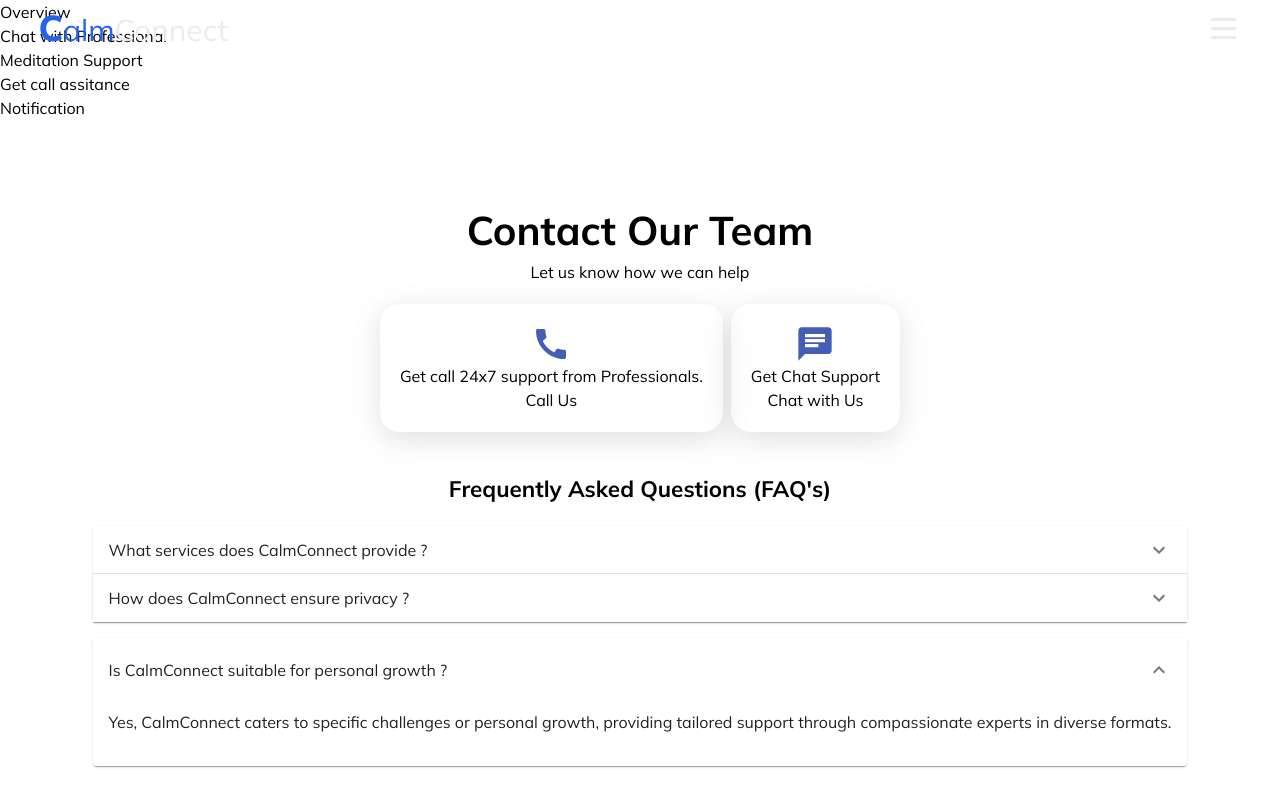
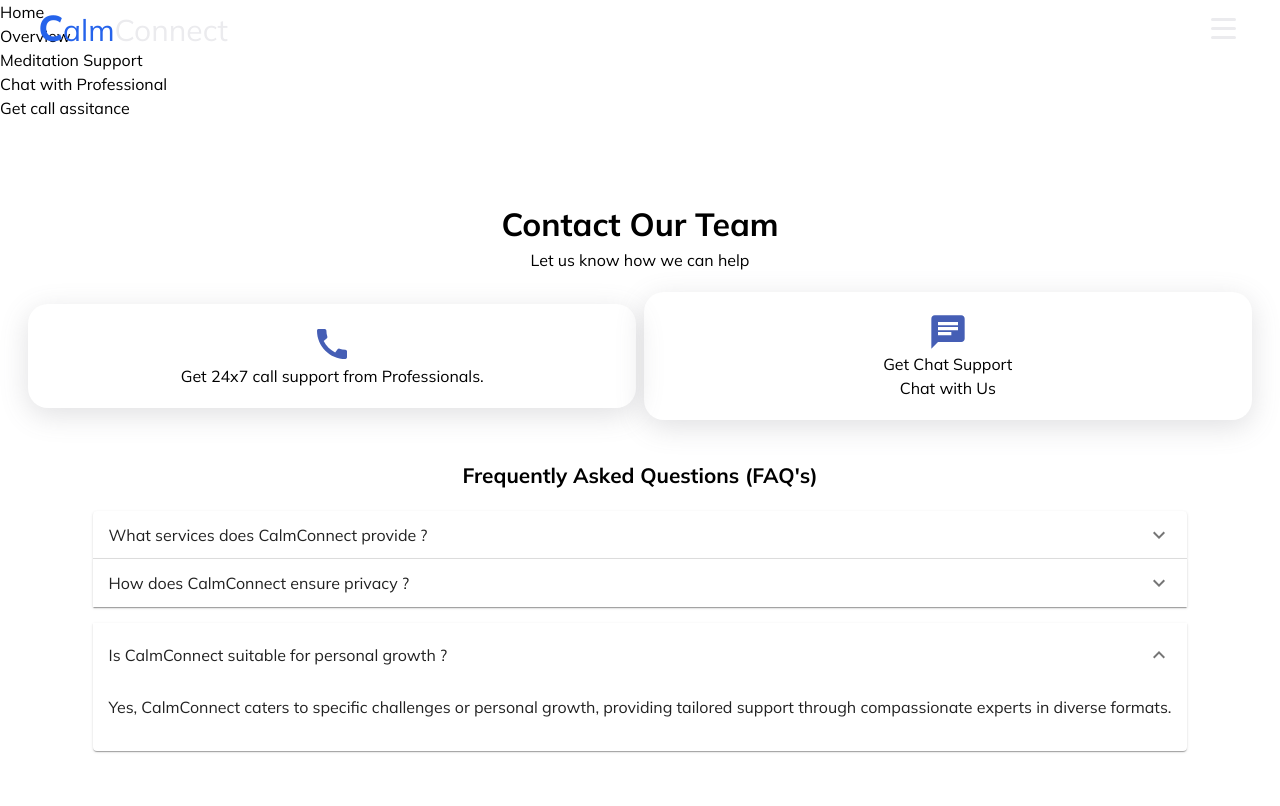
Before and after one commit to Omkar011923/Hackathon-Project, a React (Create React App) app in the folder myapp/: page /CallSupport in a window 1280 px wide. Built offline with nearby package versions, Linux system fonts and the light colour scheme.

Commit message:
fix issues

```diff
--- a/myapp/src/Components/Nav.js
+++ b/myapp/src/Components/Nav.js
@@ -11,11 +11,13 @@
     <>
       <div className="nav-logo bg-transparent">
         <h1 className="text-3xl">
+          <Link to={"/"}>
             <span className="text-blue-600">
               {" "}
               <span className="font-extrabold text-4xl">C</span>alm
             </span>
             Connect
+          </Link>
         </h1>
         <div className="hamburger" id="hamburger" onClick={toggleSidebar}>
           <div className="bar"></div>
@@ -26,20 +28,19 @@
       <div className={`sidebar ${sidebarOpen ? "open" : ""}`}>
         <ul>
           <li>
-            <Link to={"/Overview"}>Overview</Link>
-          </li>
-
-          <li>
-            <Link to={"/Chat"}>Chat with Professional</Link>
+            <Link to={"/"} onClick={toggleSidebar}>Home</Link>
           </li>
           <li>
-            <Link to={"/Meditation"}>Meditation Support</Link>
+            <Link to={"/Overview"} onClick={toggleSidebar}>Overview</Link>
           </li>
           <li>
-            <Link to={"/CallSupport"}>Get call assitance</Link>
+            <Link to={"/Meditation"} onClick={toggleSidebar}>Meditation Support</Link>
           </li>
           <li>
-            <Link to={"/about"}>Notification</Link>
+            <Link to={"/Chat"} onClick={toggleSidebar}>Chat with Professional</Link>
+          </li>
+          <li>
+            <Link to={"/CallSupport"} onClick={toggleSidebar}>Get call assitance</Link>
           </li>
         </ul>
       </div>
--- a/myapp/src/Pages/CallAssist/CallAssist.css
+++ b/myapp/src/Pages/CallAssist/CallAssist.css
@@ -2,6 +2,7 @@
   display: flex;
   flex-direction: column;
   text-align: center;
+  flex: 0 0 49%;
   padding: 20px 20px;
   box-shadow: rgba(100, 100, 111, 0.2) 0px 7px 29px 0px;
   border-radius: 20px;
@@ -15,7 +16,7 @@
 }
 
 .contact-page h1 {
-  font-size: 2.5rem;
+  font-size: 2rem;
   font-weight: 700;
 }
 
@@ -28,6 +29,7 @@
 
 .faqs-heading h1 {
   padding-bottom: 20px;
-  font-size: 1.4rem;
+  font-size: 1.3rem;
   font-weight: 700;
+  text-align: center;
 }
--- a/myapp/src/Pages/CallAssist/CallAssist.js
+++ b/myapp/src/Pages/CallAssist/CallAssist.js
@@ -14,8 +14,7 @@
       <div className="pt-5 pl-5 pr-5 w-full h-full flex justify-center items-center contact-content gap-2">
         <div className="contact-card flex items-center">
           <CallIcon sx={{ fontSize: "40px", color: "#455eb5" }} />
-          <h1>Get call 24x7 support from Professionals.</h1>
-          <h6>Call Us</h6>
+          <h1>Get 24x7 call support from Professionals.</h1>
         </div>
 
         <div className="contact-card flex items-center">
--- a/myapp/src/Pages/Home/Home.css
+++ b/myapp/src/Pages/Home/Home.css
@@ -55,14 +55,14 @@
     }
 
     .sidebar.open {
-      width: 40%; /* Set the desired width when the sidebar is open */
+      width: 100%; /* Set the desired width when the sidebar is open */
     }
 
     .sidebar ul {
       list-style: none;
       padding: 0;
       margin: 0;
-      text-align: start;
+      text-align: center;
     }
 
     .sidebar li {
@@ -75,8 +75,7 @@
       content: "";
       display: block;
       height: 5px;
-      width: 70%;
-      background-color: red;
+      border-bottom: 4px solid #455eb5;
       transform: scale(0);
       transform-origin: left;
       transition: transform 0.5s ease;
--- a/myapp/src/Pages/Meditation/Meditation.js
+++ b/myapp/src/Pages/Meditation/Meditation.js
@@ -1,23 +1,31 @@
-import React from 'react'
-import meditation from "../../assets/Images/meditation.jpg"
+import React from "react";
+import meditation from "../../assets/Images/meditation.jpg";
 
 const Meditation = () => {
   return (
-    <div className='pt-20 pl-5 pr-5 flex flex-col gap-4'>
-        <h1 className='font-semibold text-xl'>How mediattion helps when we are in Mental stress.</h1>
-        <div className='flex flex-col gap-3'>
-            <h1 className='font-semibold text-2xl'>Importance :</h1>
-            <div className='flex gap-8'>
-            <img src={meditation} alt="meditation" className='rounded-[50%] w-32' />
-            <ul className='text-md flex flex-col gap-3 items-center justify-center'>
-                <li>- Promotes Relaxation</li>
-                <li>- Promotes Relaxation</li>
-                <li>- Promotes Relaxation</li>
-            </ul>
-            </div>
+    <div className="pt-20 pl-5 pr-5 flex flex-col gap-4">
+      <div className="bg-linear">
+        <h1 className="font-semibold text-xl">
+          How mediattion helps when we are in Mental stress.
+        </h1>
+      </div>
+      <div className="flex flex-col gap-3">
+        <h1 className="font-semibold text-2xl">Importance :</h1>
+        <div className="flex gap-8">
+          <img
+            src={meditation}
+            alt="meditation"
+            className="rounded-[50%] w-[30%] h-[30%]"
+          />
+          <ul className="text-md flex flex-col gap-3 items-center justify-center">
+            <li>- Promotes Relaxation</li>
+            <li>- Promotes Relaxation</li>
+            <li>- Promotes Relaxation</li>
+          </ul>
         </div>
+      </div>
     </div>
-  )
-}
+  );
+};
 
 export default Meditation;
```
Lines whose indentation alone changed are shown as unchanged.
